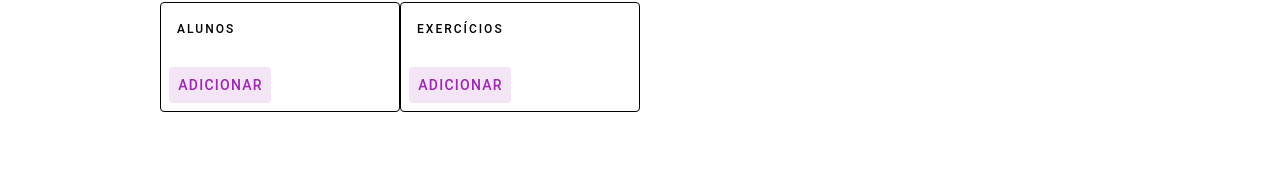
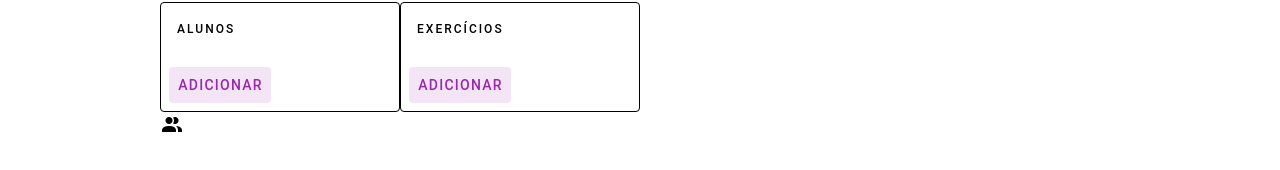
Before and after one commit to fnascimentosilva/projeto-front-end, a Vue app in the folder nerd-gym/: page /dashboard in a window 1280 px wide. Shown: the part 146-316 px from the top of the page. Built offline with nearby package versions, Linux system fonts and the light colour scheme; no server answers.

Commit message:
adicionando icone no dashboard

```diff
--- a/nerd-gym/src/views/Dashboard/Dashboard.vue
+++ b/nerd-gym/src/views/Dashboard/Dashboard.vue
@@ -47,6 +47,7 @@
     </v-card-actions>
   </v-card>
   </div>
+  <v-icon>mdi-account-multiple</v-icon>
 </template>
 
 <script>
```
